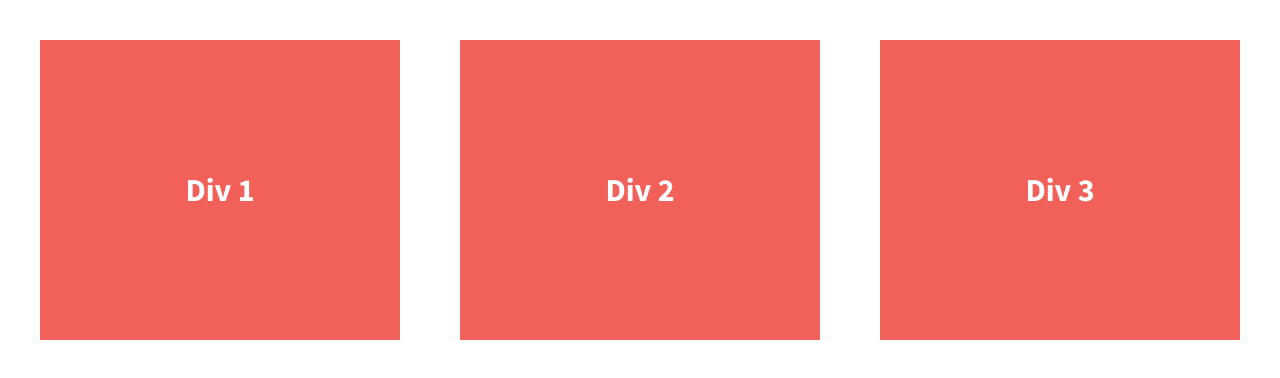
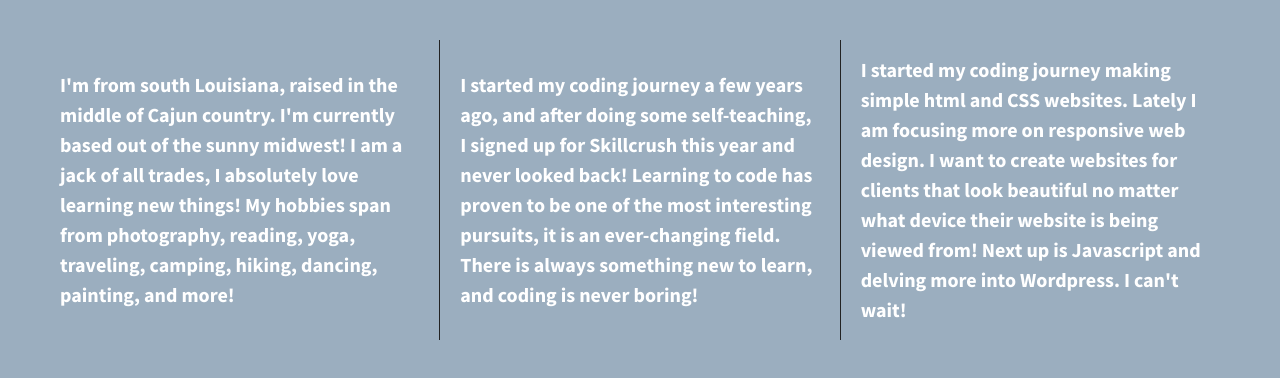
Before and after one commit to sarah-kallansrud/flexbox-grid, a plain HTML site: page index.html in a window 1280 px wide. Drawn offline with nearby package versions, Linux system fonts and the light colour scheme.

Commit message:
Changed color and added content

```diff
--- a/css/main.css
+++ b/css/main.css
@@ -97,7 +97,7 @@ textarea {
 
 
 html {
-  background-color: #fff;
+  background-color: #9BAEBF;
   height: 100%;
 }
 
@@ -119,13 +119,18 @@ body {
   /*give the divs a width of 30%, add display:flex, set justify-content and align-items to center*/
   color: #fff;
   line-height: 1.5em;
-  font-size: 1.6em;
-  background-color: #f16059;
+  font-size: 1em;
   height: 300px;
   display: flex;
   width: 30%;
   justify-content: center;
   align-items: center;
+  padding: 0 20px;
+}
+
+.div-2 {
+    border-left: 1px solid #222;
+    border-right: 1px solid #222;
 }
 
 
--- a/index.html
+++ b/index.html
@@ -23,13 +23,13 @@
 
         <section class="wrapper">
             <div class="div-1">
-                Div 1
+                <p>I'm from south Louisiana, raised in the middle of Cajun country. I'm currently based out of the sunny midwest! I am a jack of all trades, I absolutely love learning new things! My hobbies span from photography, reading, yoga, traveling, camping, hiking, dancing, painting, and more!  </p>
             </div>
             <div class="div-2">
-                Div 2
+                <p>I started my coding journey a few years ago, and after doing some self-teaching, I signed up for Skillcrush this year and never looked back! Learning to code has proven to be one of the most interesting pursuits, it is an ever-changing field. There is always something new to learn, and coding is never boring!</p>
             </div>
             <div class="div-3">
-                Div 3
+                <p>I started my coding journey making simple html and CSS websites. Lately I am focusing more on responsive web design. I want to create websites for clients that look beautiful no matter what device their website is being viewed from! Next up is Javascript and delving more into Wordpress. I can't wait! </p>
             </div>
         </section>
 
```
